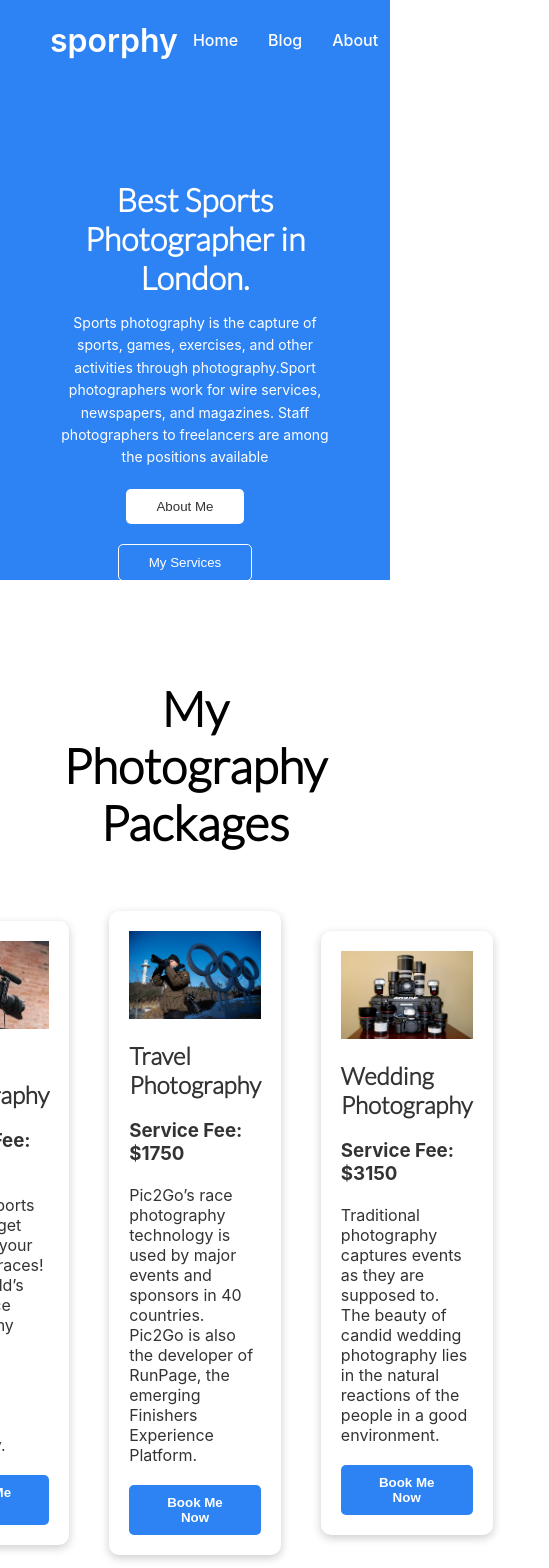
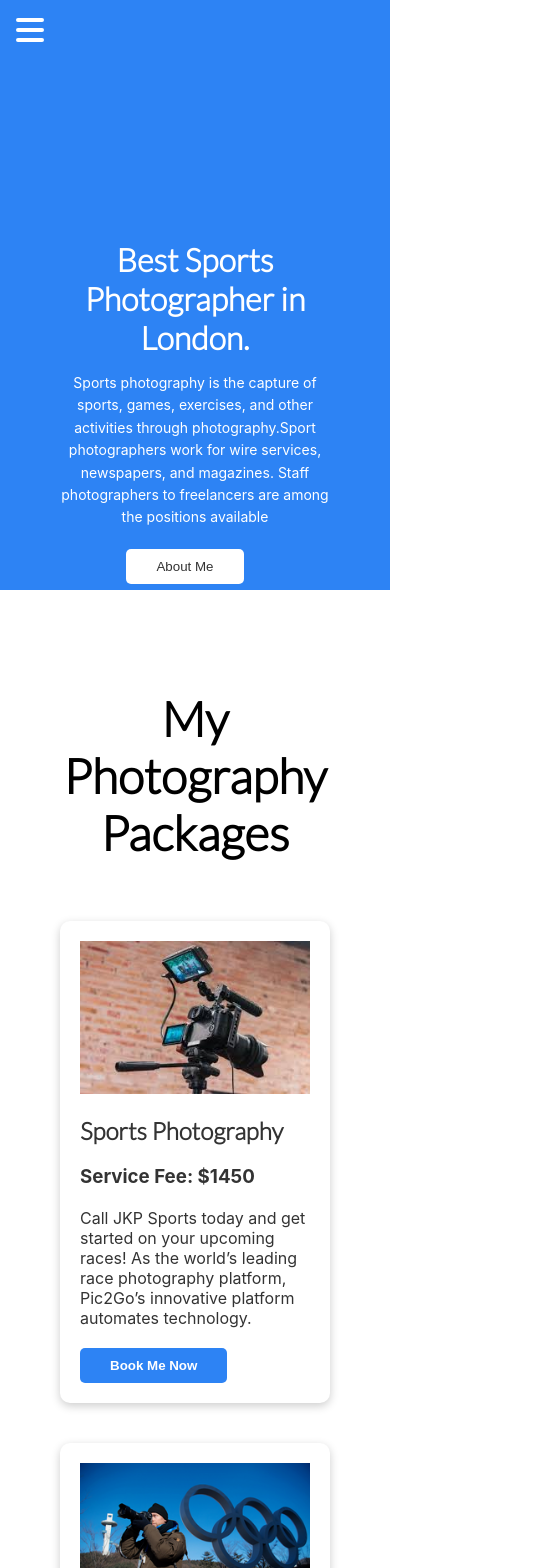
Before and after one commit to niloydey1971/-independent-service-provider, a React (Create React App) app: page / in a window 390 px wide. Shown: the top 1568 px of the page, 549 px wide, since content can reach past the window. Built offline with nearby package versions, Linux system fonts and the light colour scheme; no server answers.

Commit message:
responsive done

```diff
--- a/package.json
+++ b/package.json
@@ -3,6 +3,7 @@
   "version": "0.1.0",
   "private": true,
   "dependencies": {
+    "@heroicons/react": "^1.0.6",
     "@testing-library/jest-dom": "^5.16.4",
     "@testing-library/react": "^13.1.1",
     "@testing-library/user-event": "^13.5.0",
--- a/src/components/About.js
+++ b/src/components/About.js
@@ -5,7 +5,7 @@ import niloy from '../niloy.png'
 const About = () => {
     return (
         <div className='blogshow about'>
-            <div className='container grid-two-col'>
+            <div className='container grid-two-col sm-flex'>
                 <img src={niloy} alt='Me Niloy'></img>
                 <div className='blogshow-text'>
                     <h1>Niloy Dey - Sports Photographer.</h1>
--- a/src/components/Blog.js
+++ b/src/components/Blog.js
@@ -2,7 +2,7 @@ import React from 'react';
 
 const Blog = () => {
     return (
-        <div className='container md-flex'>
+        <div className='container sm-flex'>
             <div className='sporphyBlog'>
 
                 <h2>1. Difference between authorization and authentication</h2>
--- a/src/components/BlogShow.js
+++ b/src/components/BlogShow.js
@@ -5,7 +5,7 @@ import race2 from '../../src/race2.png'
 const BlogShow = () => {
     return (
         <div className='blogshow '>
-            <div className='container grid-two-col'>
+            <div className='container grid-two-col sm-flex'>
                 <img src={race2} alt='photography'></img>
                 <div className='blogshow-text'>
                     <h1>My Best Experiences</h1>
--- a/src/components/Footer.js
+++ b/src/components/Footer.js
@@ -2,7 +2,7 @@ import React from 'react';
 
 const Footer = () => {
     return (
-        <div className='footer footer-flex'>
+        <div className='footer footer-flex sm-flex'>
 
             <p>&copy; All Rights Reserved - Sporphy </p>
             <p>Contact Me for Details. </p>
--- a/src/components/Login.js
+++ b/src/components/Login.js
@@ -31,9 +31,9 @@ const Login = () => {
 
     return (
         <div className='blogshow signup'>
-            <div className='container grid-two-50'>
+            <div className='container grid-two-50 sm-flex'>
 
-                <div className=' form card'>
+                <div className=' form card sm-card'>
                     <h2>Log In for Access</h2>
                     <form onSubmit={handleLoginForm}>
 
--- a/src/components/Navbar.js
+++ b/src/components/Navbar.js
@@ -1,22 +1,33 @@
-import React from 'react';
+import React, { useState } from 'react';
 import { Link } from 'react-router-dom';
 import { useAuthState } from 'react-firebase-hooks/auth';
 import { signOut } from 'firebase/auth';
 import auth from '../firebase.init';
+import { MenuIcon, XIcon } from '@heroicons/react/solid'
 
 const Navbar = () => {
     const [user] = useAuthState(auth);
+    const [mobileMenu, setMobileMenu] = useState(false)
 
     const handleSignOut = () => {
         signOut(auth);
 
     }
     return (
+        <div>
+            <div className='menu'>
+            <div className='d-none hamburger-menu' onClick={() => setMobileMenu(!mobileMenu)}>
+                {mobileMenu ? <XIcon></XIcon> : <MenuIcon></MenuIcon>} </div>
+            </div>
+
+
+
             <div class="navbar">
+
 
                 <div class="container flex">
                     <h1 class="logo">sporphy</h1>
-                <ul>
+                    <ul className={`${mobileMenu? 'top-50' : 'topMinus-120'}`}>
                         <li><Link to='/'>Home</Link></li>
                         <li><Link to='/blog'>Blog</Link></li>
                         <li><Link to='/about'>About</Link></li>
@@ -37,6 +48,8 @@ const Navbar = () => {
                     </ul>
                 </div>
             </div>
+        </div>
+
     );
 };
 
--- a/src/components/Services.js
+++ b/src/components/Services.js
@@ -8,7 +8,7 @@ const Services = () => {
         <div className='container'>
             <div className='my-5 service'>
                 <h1>My Photography Packages</h1>
-                <div className='grid grid-three-col md-flex'>
+                <div className='grid grid-three-col sm-flex'>
                     {
                         service.map(s => <MyService
                             key={s.id} services={s}></MyService>)
--- a/src/components/Signup.js
+++ b/src/components/Signup.js
@@ -35,9 +35,9 @@ const Signup = () => {
 
     return (
         <div className='blogshow signup'>
-            <div className='container grid-two-50'>
+            <div className='container grid-two-50 sm-flex'>
                 <img src={race2} alt='photography'></img>
-                <div className=' form card'>
+                <div className=' form card  sm-card'>
                     <h2>Sign Up for Access</h2>
                     <form onSubmit={handleSignUp}>
 
--- a/src/style.css
+++ b/src/style.css
@@ -9,9 +9,10 @@
 
 /* all time use */
 
-.text-center{
+.text-center {
     text-align: center;
 }
+
 .btn {
     background-color: rgb(45, 131, 244);
     color: #fff;
@@ -40,9 +41,9 @@
     text-decoration: none;
 }
 
-.signOutBtn{
+.signOutBtn {
 
-    color:#fff;
+    color: #fff;
     cursor: pointer;
     padding: 0 16px;
     font-weight: 600;
@@ -301,7 +302,7 @@ input[type='submit'] {
     font-size: 1rem;
 }
 
-.switch{
+.switch {
     text-align: center;
     margin: 20px 0;
     font-weight: 600;
@@ -309,19 +310,19 @@ input[type='submit'] {
 }
 
 
-.switch-account{
+.switch-account {
     color: rgb(52, 110, 237);
     text-decoration: none;
 
 }
 
-.sporphyBlog{
+.sporphyBlog {
     margin: 100px;
     margin-bottom: 500px;
 
 }
 
-.about{
+.about {
     margin-bottom: 200px;
 }
 
@@ -344,10 +345,24 @@ input[type='submit'] {
 }
 
 
+.d-none {
+    display: none;
+}
+
 
 @media only screen and (max-width: 700px) {
+
+    .sm-flex{
+        display: flex;
+        flex-direction: column;
+    }
+
+    .sm-grid{
+        display: grid;
+        grid-template-columns: 1fr;
+    }
     .banner {
-        height: 500px;
+        height: 450px;
 
     }
 
@@ -359,4 +374,61 @@ input[type='submit'] {
     .banner p {
         font-size: 14px;
     }
+
+    .hamburger-menu {
+        display: block;
+        width: 60px;
+        height: 60px;
+        padding: 10px;
+        color: #fff;
+
+
+    }
+
+    .sm-card, .input-box, .googleSignIn{
+        width: 100%;
+    }
+
+    .menu {
+        background-color: rgb(45, 131, 244);
+
+
+
+    }
+
+    ul.top-50 {
+
+        display: inline;
+        background-color: black;
+        height: 200px;
+        margin-top: 50px;
+        width: 50%;
+        margin-left: 0;
+        padding: 25px;
+
+
+    }
+
+    ul li {
+        margin: 10px;
+
+
+    }
+
+    .logo {
+        display: none;
+    }
+
+
+
+
+
+
+
+    .topMinus-120 {
+        margin-top: -390px;
+    }
+
+
+
 }
```
Also changed, not shown: 1 other file (tests, documents, lock files or other folders). Lines whose indentation alone changed are shown as unchanged.
